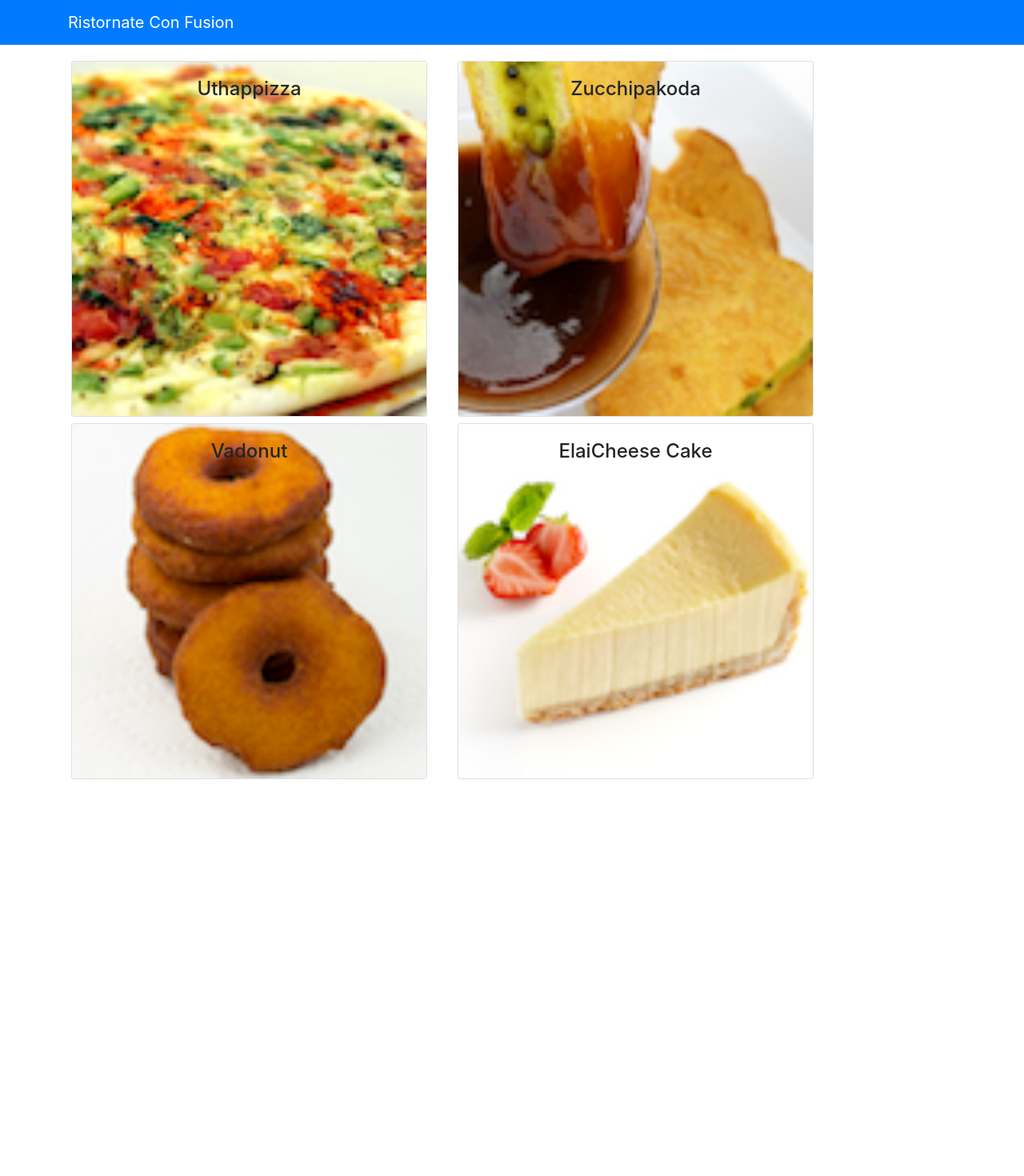
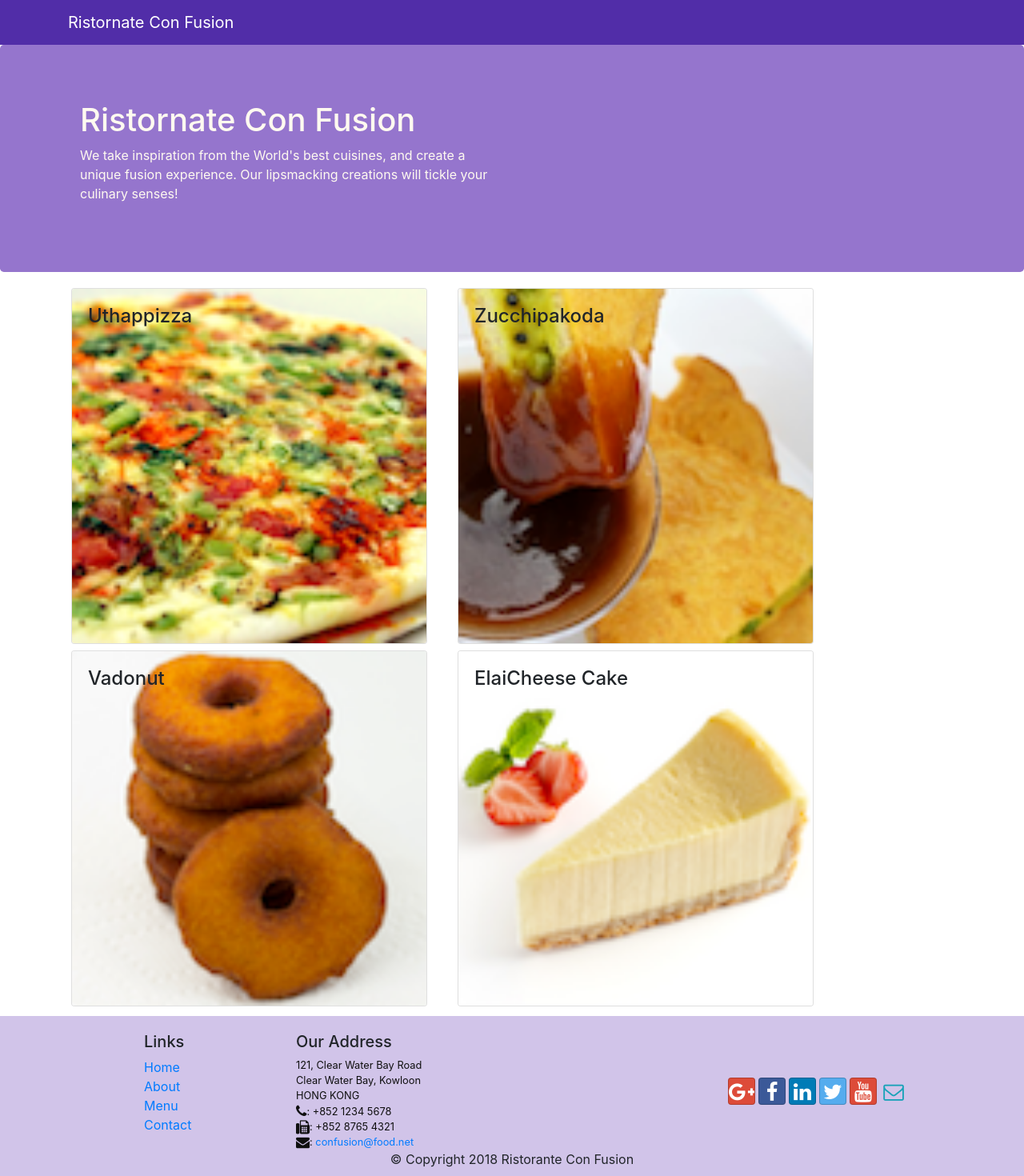
Before and after one commit to aadi2057/ReactApp, a React (Create React App) app: page / in a window 1280 px wide. Shown: the top 1470 px of the page at 80% size. Before the commit the page ends 986 px from the top, so only its background shows below. Built offline with nearby package versions, Linux system fonts and the light colour scheme.

Commit message:
Header and Footer

```diff
--- a/package.json
+++ b/package.json
@@ -7,6 +7,8 @@
     "@testing-library/react": "^9.3.2",
     "@testing-library/user-event": "^7.1.2",
     "bootstrap": "^4.5.2",
+    "bootstrap-social": "^5.1.1",
+    "font-awesome": "^4.7.0",
     "react": "^16.13.1",
     "react-dom": "^16.13.1",
     "react-popper": "^2.2.3",
--- a/src/App.css
+++ b/src/App.css
@@ -1,38 +1,33 @@
-.App {
-  text-align: center;
+.row-header{
+  margin:0px auto;
+  padding:0px auto;
 }
 
-.App-logo {
-  height: 40vmin;
-  pointer-events: none;
+.row-content {
+  margin:0px auto;
+  padding: 50px 0px 50px 0px;
+  border-bottom: 1px ridge;
+  min-height:400px;
 }
 
-@media (prefers-reduced-motion: no-preference) {
-  .App-logo {
-    animation: App-logo-spin infinite 20s linear;
-  }
+.footer{
+  background-color: #D1C4E9;
+  margin:0px auto;
+  padding: 20px 0px 20px 0px;
+}
+.jumbotron {
+  padding:70px 30px 70px 30px;
+  margin:0px auto;
+  background: #9575CD ;
+  color:floralwhite;
 }
 
-.App-header {
-  background-color: #282c34;
-  min-height: 100vh;
-  display: flex;
-  flex-direction: column;
-  align-items: center;
-  justify-content: center;
-  font-size: calc(10px + 2vmin);
-  color: white;
+address{
+  font-size:80%;
+  margin:0px;
+  color:#0f0f0f;
 }
 
-.App-link {
-  color: #61dafb;
+.navbar-dark {
+  background-color: #512DA8;
 }
-
-@keyframes App-logo-spin {
-  from {
-    transform: rotate(0deg);
-  }
-  to {
-    transform: rotate(360deg);
-  }
-}
--- /dev/null
+++ b/src/components/FooterComponent.js
@@ -0,0 +1,50 @@
+import React from 'react';
+
+function Footer(props) {
+    return(
+        <div className="footer">
+        <div className="container">
+            <div className="row justify-content-center">
+                <div className="col-4 offset-1 col-sm-2">
+                    <h5>Links</h5>
+                    <ul className="list-unstyled">
+                        <li><a href="#">Home</a></li>
+                        <li><a href="#">About</a></li>
+                        <li><a href="#">Menu</a></li>
+                        <li><a href="contactus.html">Contact</a></li>
+                    </ul>
+                </div>
+                <div className="col-7 col-sm-5">
+                    <h5>Our Address</h5>
+                    <address>
+		              121, Clear Water Bay Road<br />
+		              Clear Water Bay, Kowloon<br />
+		              HONG KONG<br />
+		              <i className="fa fa-phone fa-lg"></i>: +852 1234 5678<br />
+		              <i className="fa fa-fax fa-lg"></i>: +852 8765 4321<br />
+		              <i className="fa fa-envelope fa-lg"></i>: <a href="mailto:confusion@food.net">
+                         confusion@food.net</a>
+                    </address>
+                </div>
+                <div className="col-12 col-sm-4 align-self-center">
+                    <div className="text-center">
+                        <a className="btn btn-social-icon btn-google ml-1" href="http://google.com/+"><i className="fa fa-google-plus"></i></a>
+                        <a className="btn btn-social-icon btn-facebook ml-1" href="http://www.facebook.com/profile.php?id="><i className="fa fa-facebook"></i></a>
+                        <a className="btn btn-social-icon btn-linkedin ml-1" href="http://www.linkedin.com/in/"><i className="fa fa-linkedin"></i></a>
+                        <a className="btn btn-social-icon btn-twitter ml-1" href="http://twitter.com/"><i className="fa fa-twitter"></i></a>
+                        <a className="btn btn-social-icon btn-google ml-1" href="http://youtube.com/"><i className="fa fa-youtube"></i></a>
+                        <a className="btn btn-social-icon ml-1" href="mailto:"><i className="fa fa-envelope-o text-info"></i></a>
+                    </div>
+                </div>
+            </div>
+            <div className="row justify-content-center">
+                <div className="col-auto">
+                    <p>© Copyright 2018 Ristorante Con Fusion</p>
+                </div>
+            </div>
+        </div>
+    </div>
+    );
+}
+
+export default Footer;
--- /dev/null
+++ b/src/components/HeaderComponent.js
@@ -0,0 +1,29 @@
+import React, { Component} from 'react';
+import { Navbar, NavbarBrand, Jumbotron, NavItem, NavLink, Nav, NavbarToggler, Collapse } from 'reactstrap';
+
+class Header extends Component{
+    render() {
+        return(
+            <React.Fragment>
+                <Navbar dark>
+                    <div className="container">
+                        <NavbarBrand href="/" className="mr-auto">Ristornate Con Fusion</NavbarBrand>
+                    </div>
+                </Navbar>
+                <Jumbotron>
+                    <div className="container">
+                        <div className="row row-header">
+                            <div className="col-12 col-sm-6">
+                                <h1>Ristornate Con Fusion</h1>
+                                <p>We take inspiration from the World's best cuisines, and create a unique fusion experience.
+                                    Our lipsmacking creations will tickle your culinary senses!</p>
+                            </div>
+                        </div>
+                    </div>
+                </Jumbotron>
+            </React.Fragment>
+        );
+    }
+}
+
+export default Header;
--- a/src/components/MainComponent.js
+++ b/src/components/MainComponent.js
@@ -1,7 +1,8 @@
 import React, { Component } from 'react';
-import { Navbar, NavbarBrand, NavItem, NavLink, Nav, NavbarToggler, Collapse } from 'reactstrap';
+import Header from './HeaderComponent';
 import Menu from './MenuComponent';
-import Detail from './dishDetailComponent';
+import Detail from './DishDetailComponent';
+import Footer from './FooterComponent';
 import { DISHES } from '../shared/dishes';
 
 class Main extends Component {
@@ -20,14 +21,11 @@
 
   render(){
     return (
-      <div className="App" expand="lg">
-        <Navbar dark color="primary">
-          <div className="container">
-            <NavbarBrand href="/" className="mr-auto">Ristornate Con Fusion</NavbarBrand>
-          </div>
-        </Navbar>
+      <div className="App text-left" expand="lg">
+        <Header></Header>
         <Menu dishes= {this.state.dishes} onClick={(dishId) => this.onDishSelect(dishId)}></Menu>
         <Detail dish={this.state.dishes.filter((dish) => dish.id === this.state.selectedDish )[0]}></Detail>
+        <Footer></Footer>
       </div>
 
     );
--- a/src/components/MenuComponent.js
+++ b/src/components/MenuComponent.js
@@ -1,7 +1,7 @@
 import React from 'react';
 import { render } from '@testing-library/react';
 import { Card, CardImg, CardImgOverlay, CardText, CardBody, CardTitle } from 'reactstrap';
-import Detail from './dishDetailComponent';
+
 
     function RenderMenuItem({dish, onClick}) {
       return(
--- a/src/index.js
+++ b/src/index.js
@@ -1,6 +1,8 @@
 import React from 'react';
 import ReactDOM from 'react-dom';
-import 'bootstrap/dist/css/bootstrap.min.css'
+import 'bootstrap/dist/css/bootstrap.min.css';
+import 'font-awesome/css/font-awesome.min.css';
+import 'bootstrap-social/bootstrap-social.css';
 import './index.css';
 import App from './App';
 import * as serviceWorker from './serviceWorker';
```
Also changed, not shown: 1 other file (tests, documents, lock files or other folders).
